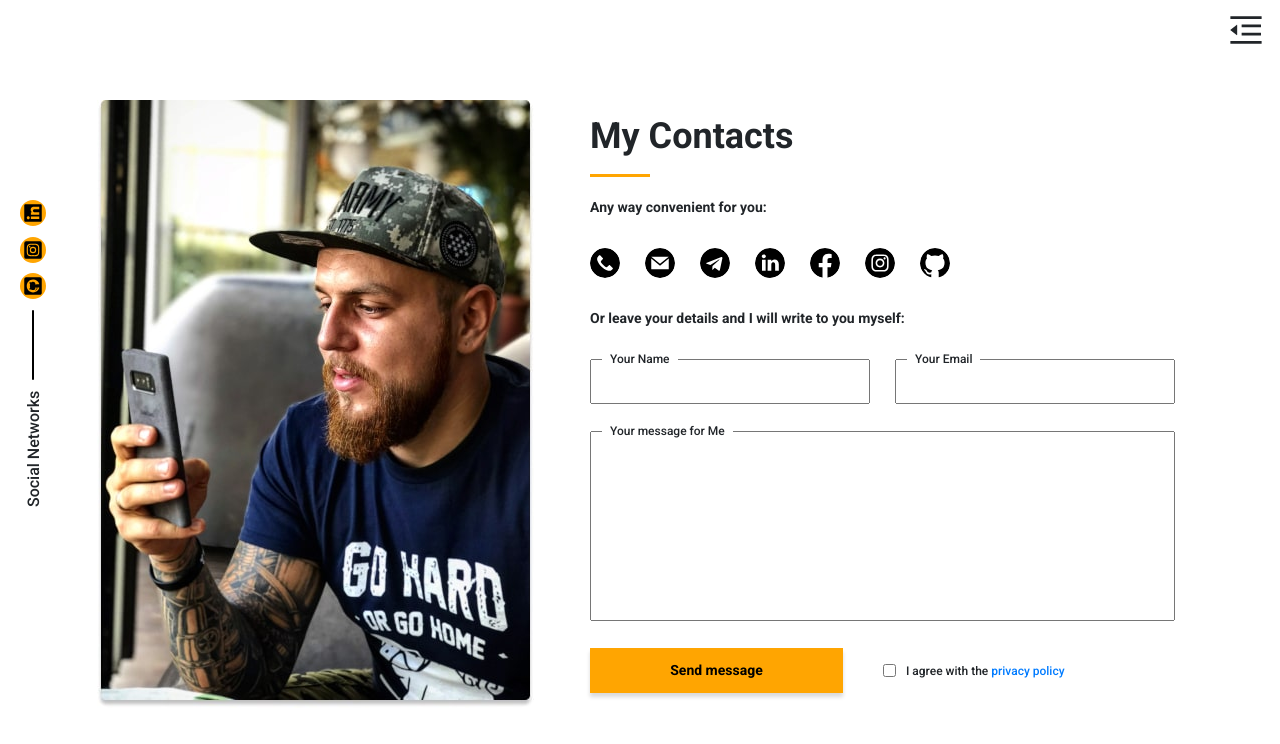
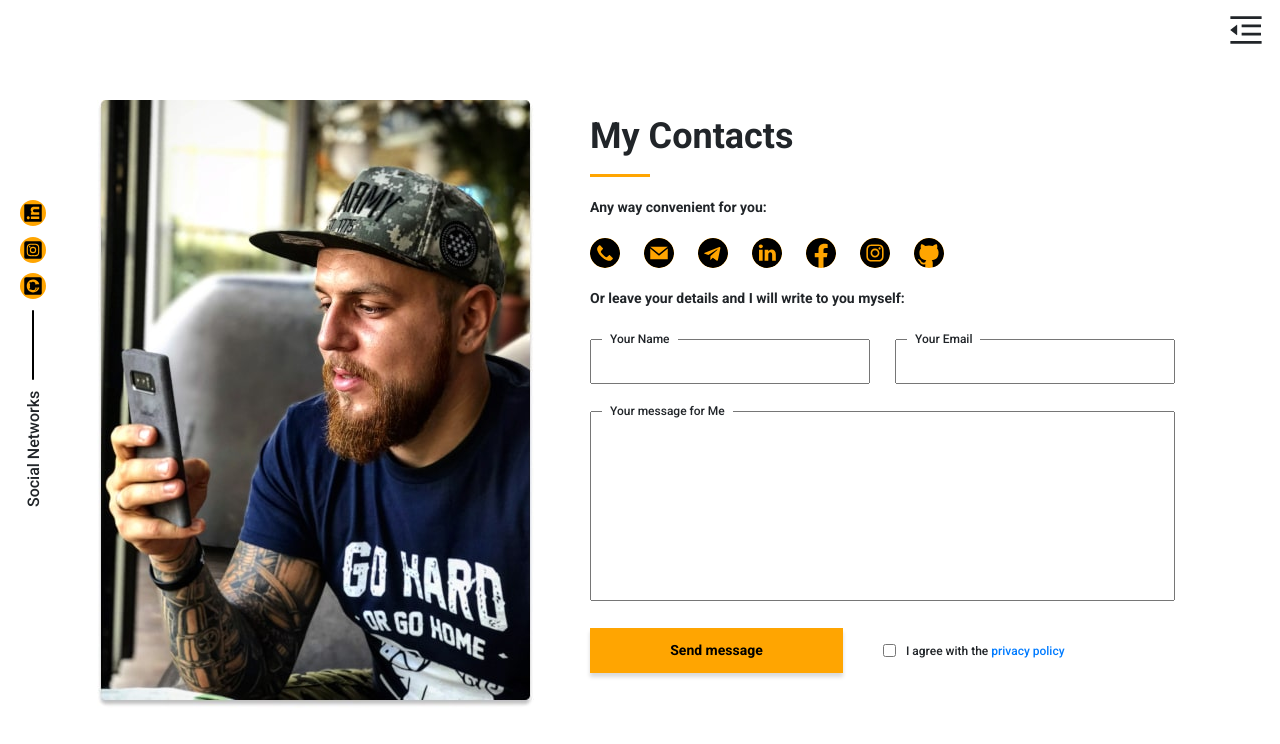
Before and after one commit to khozhainov-aleksandr/Porfolio-Khozhainov-Oleksandr, a Next.js app: page /contacts in a window 1280 px wide. Shown: the top 744 px of the page. Built offline with nearby package versions, Linux system fonts and the light colour scheme.

Commit message:
update contact icons

```diff
--- a/src/pages/contacts.tsx
+++ b/src/pages/contacts.tsx
@@ -43,8 +43,8 @@ export default function Contacts() {
                   <Image
                     src={data.img}
                     alt={data.alt}
-                    width={20}
-                    height={20}
+                    width={30}
+                    height={30}
                   />
                 </Link>
               ))}
--- a/src/styles/Contacts.module.scss
+++ b/src/styles/Contacts.module.scss
@@ -37,15 +37,18 @@
 
 .socialWrapper {
   margin-top: 20px;
+  display: flex;
+  flex-wrap: wrap;
+  gap: 24px;
 }
 
 .socialLink {
-  margin-right: 25px;
+  height: 30px;
+  width: 30px;
+  background-color: var(--main-color);
+  border-radius: 100%;
 
   img {
-    width: 30px;
-    height: 30px;
-    margin: 10px 0;
     border-radius: 100%;
     transition: all 0.6s;
 
```
